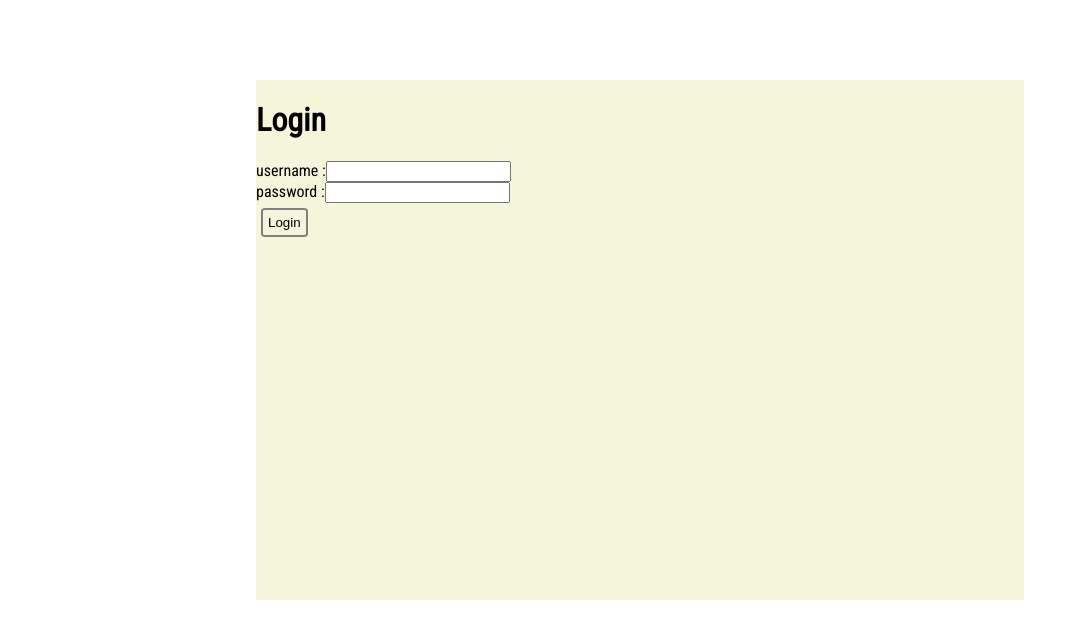
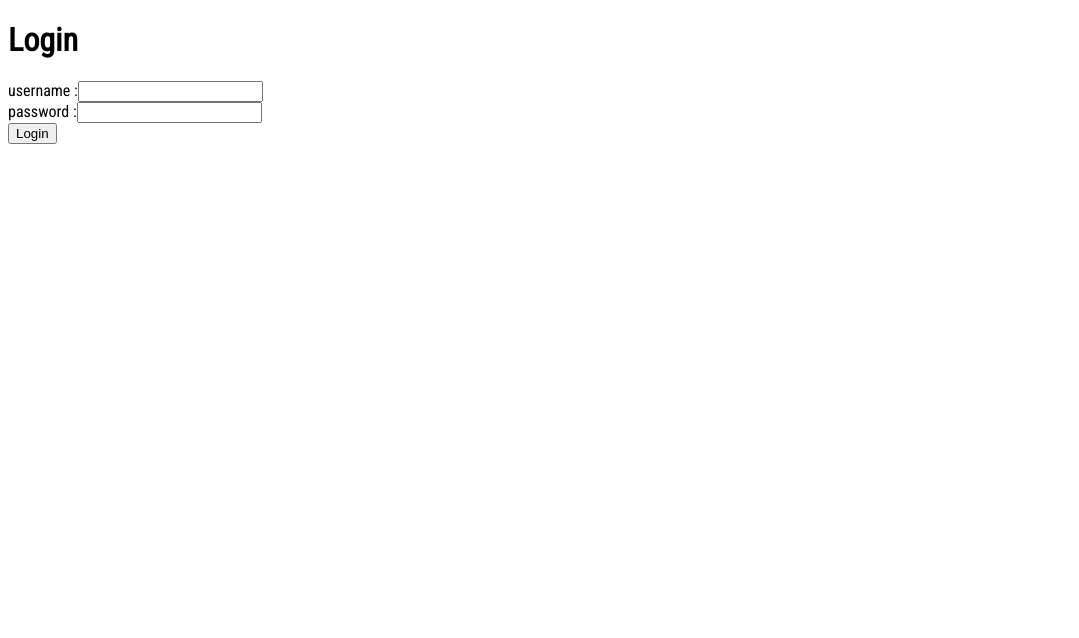
Before and after one commit to bardev0/gymcat-frontend, a React (Vite) app: page /gymcat/login in a window 1280 px wide. Shown: the top 638 px of the page, without its empty margins (0-1079 px from the left). Built offline with nearby package versions, Linux system fonts and the light colour scheme.

Commit message:
minor refactor

```diff
--- a/src/MainStyle.css
+++ b/src/MainStyle.css
@@ -1,43 +1,7 @@
 @import url("https://fonts.googleapis.com/css2?family=Roboto+Condensed&display=swap");
-:root {
-  --main-bg-color: beige;
-}
+
 body {
   font-family: "Roboto Condensed", sans-serif;
   height: 100%;
   position: relative;
 }
-
-.main {
-  background: var(--main-bg-color);
-  width: 60%;
-  height: 65%;
-  position: fixed;
-  top: 10%;
-  bottom: 25%;
-  left: 20%;
-  right: 20%;
-}
-
-.home {
-  background: var(--main-bg-color);
-  height: 60%;
-  height: 65%;
-  position: fixed;
-  top: 10%;
-  bottom: 25%;
-  left: 20%;
-  right: 20%;
-}
-
-button {
-  background-color: transparent;
-  border: 2px solid grey;
-  margin: 5px;
-  padding: 5px;
-  border-radius: 10%;
-}
-
-.rowBlock {
-  display: block;
-}
--- a/src/components/Row.tsx
+++ b/src/components/Row.tsx
@@ -20,6 +20,8 @@ function Row(props: any) {
   const [serNum, setSerNum] = useState(0);
   const [total, setTotal] = useState(0);
 
+
+	// addselection of exercices and muscle groups
   interface Row {
     numerRow: number;
     numerSerii?: number;
--- a/src/components/ShowWorkout.tsx
+++ b/src/components/ShowWorkout.tsx
@@ -11,8 +11,11 @@ function ShowWorkouts(props: any) {
         aaaaaa{/* map trough workouts*/}
         {userWorkouts.map((obj, key) => (
           <div>
-            <p>{obj.date}</p>
-						<p>{obj.totalDay}</p>
+            {obj.date}
+						<span> </span>
+						{obj.timeStart}
+						<span> </span>
+						{obj.totalDay}
           </div>
         ))}
       </div>
```
